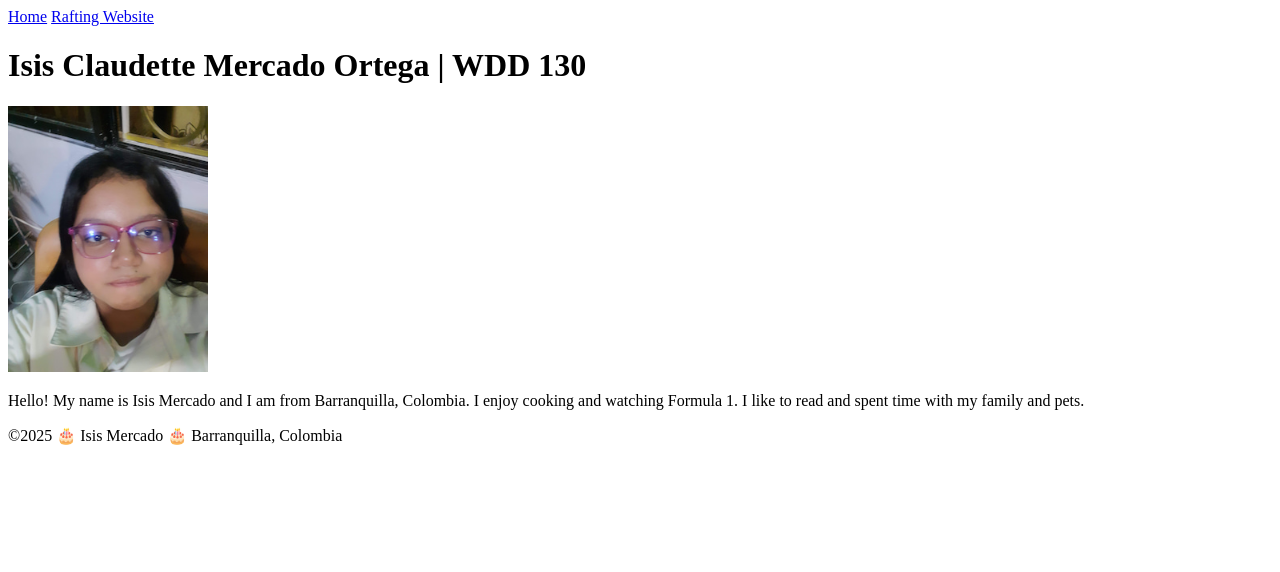
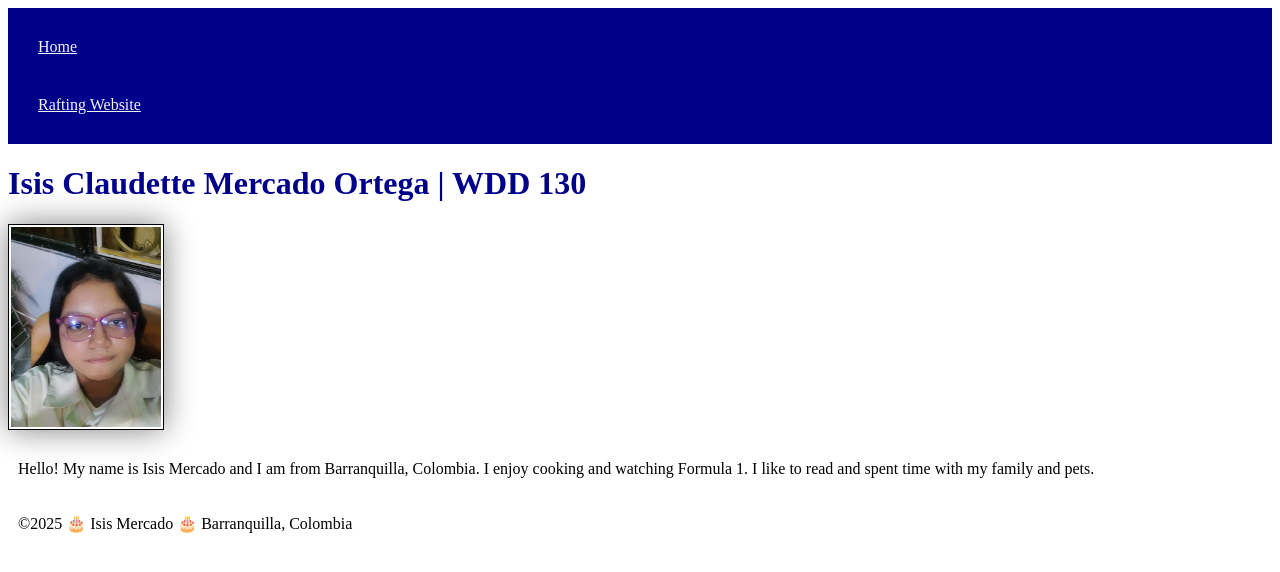
Before and after one commit to aset-mo/wdd130, a plain HTML site: page index.html in a window 1280 px wide. Drawn offline with Linux system fonts and the light colour scheme.

Commit message:
Activity of W2 ;)

```diff
--- a/index.html
+++ b/index.html
@@ -1,10 +1,13 @@
 <!DOCTYPE html>
 <html lang="en-US">
+
 <head>
-    <meta charset="utf-8">
-    <meta name="viewport" content="width=device-width,initial-scale=1.0">
+    <link rel="stylesheet" href="styles/styles.css">
     <title>Isis Mercado | WDD 130</title>
+    <meta name="description" content="My name is Isis Mercado, and this is a web page for my class WDD 130, wek 2.">
+    <meta name="author" content="Isis Mercado">
 </head>
+
 <body>
     <header>
         <nav>
@@ -22,4 +25,5 @@
         <p>©2025 🎂 Isis Mercado 🎂 Barranquilla, Colombia</p>
     </footer>
 </body>
+
 </html>
--- /dev/null
+++ b/styles/styles.css
@@ -0,0 +1,26 @@
+nav {
+    background-color: darkblue;
+    padding: 10px;
+}
+
+nav a {
+    color: rgba(255, 255, 255, 0.952);
+    display: block;
+    padding: 20px;
+}
+
+h1 {
+    color: rgb(0, 0, 139);
+}
+
+img {
+    width: 150px;
+    height: auto;
+    border: 1px solid black;
+    padding: 2px;
+    box-shadow: 0 0 30px gray;
+}
+
+p {
+    padding: 10px;
+}
```
Also changed, not shown: images/colombia.webp (added).
